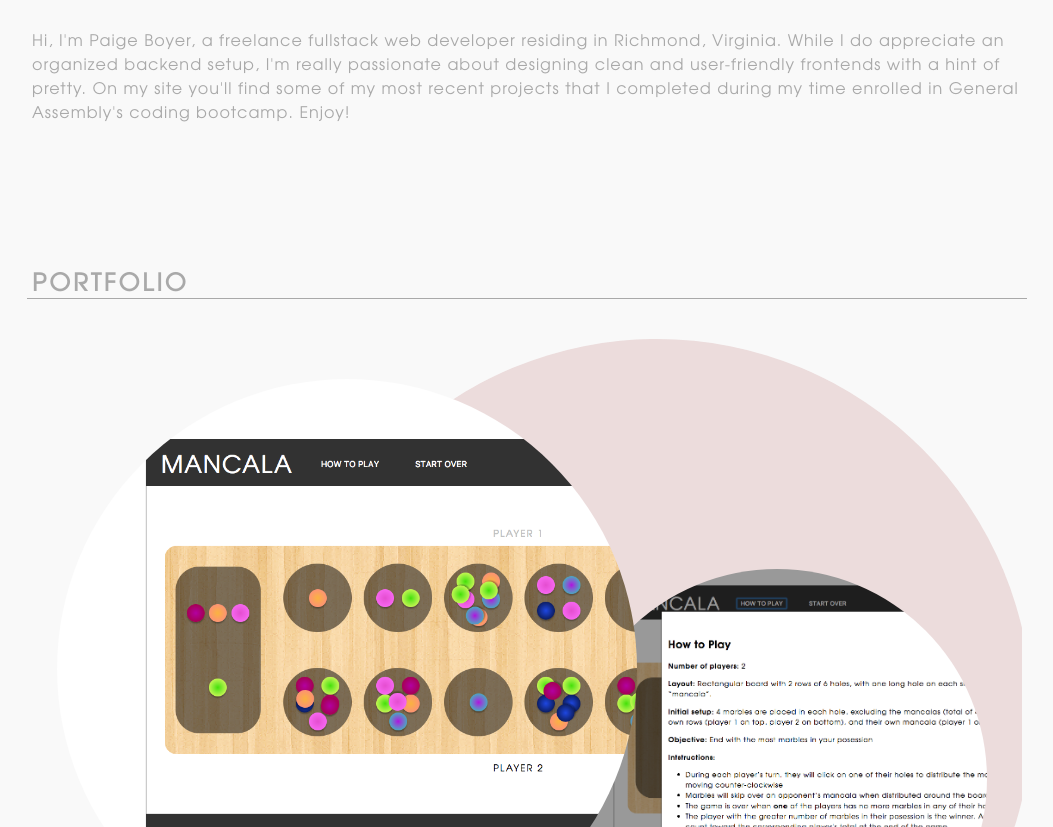
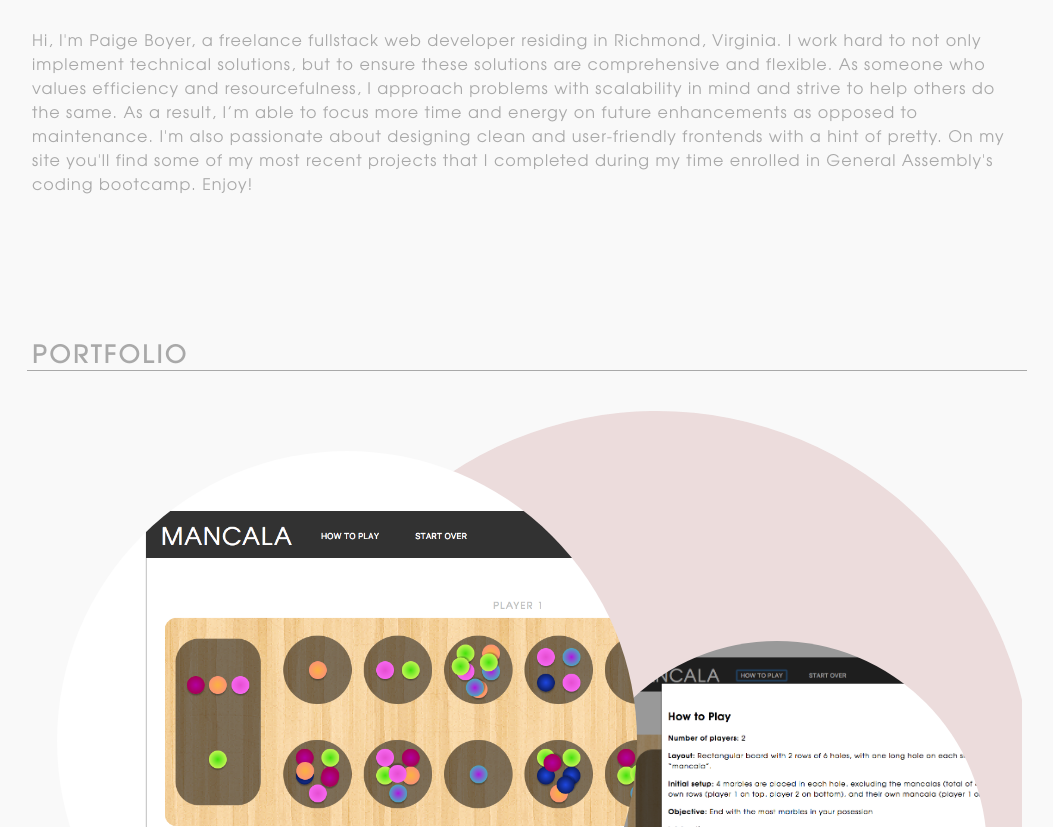
Before and after one commit to paige1381/paige_boyer_portfolio, a website: page public/index.html in a window 1280 px wide. Shown: the part 1149-1976 px from the top of the page, without its empty margins (113-1166 px from the left). Drawn offline with nearby package versions, Linux system fonts and the light colour scheme; some packages are replaced by stand-ins of ours; a script that the page names is missing.

Commit message:
updated bio

```diff
--- a/public/index.html
+++ b/public/index.html
@@ -207,7 +207,8 @@
       <div class="content">
         <img id="about-img" src="https://i.imgur.com/ybD3O3Q.jpg?3">
         <div id="bio">
-          Hi, I'm Paige Boyer, a freelance fullstack web developer residing in Richmond, Virginia. While I do appreciate an organized backend setup, I'm really passionate about designing clean and user-friendly frontends with a hint of pretty. On my site you'll find some of my most recent projects that I completed during my time enrolled in General Assembly's coding bootcamp. Enjoy!
+          Hi, I'm Paige Boyer, a freelance fullstack web developer residing in Richmond, Virginia.
+          I work hard to not only implement technical solutions, but to ensure these solutions are comprehensive and flexible. As someone who values efficiency and resourcefulness, I approach problems with scalability in mind and strive to help others do the same. As a result, I’m able to focus more time and energy on future enhancements as opposed to maintenance. I'm also passionate about designing clean and user-friendly frontends with a hint of pretty. On my site you'll find some of my most recent projects that I completed during my time enrolled in General Assembly's coding bootcamp. Enjoy!
         </div>
       </div>
     </section>
```
